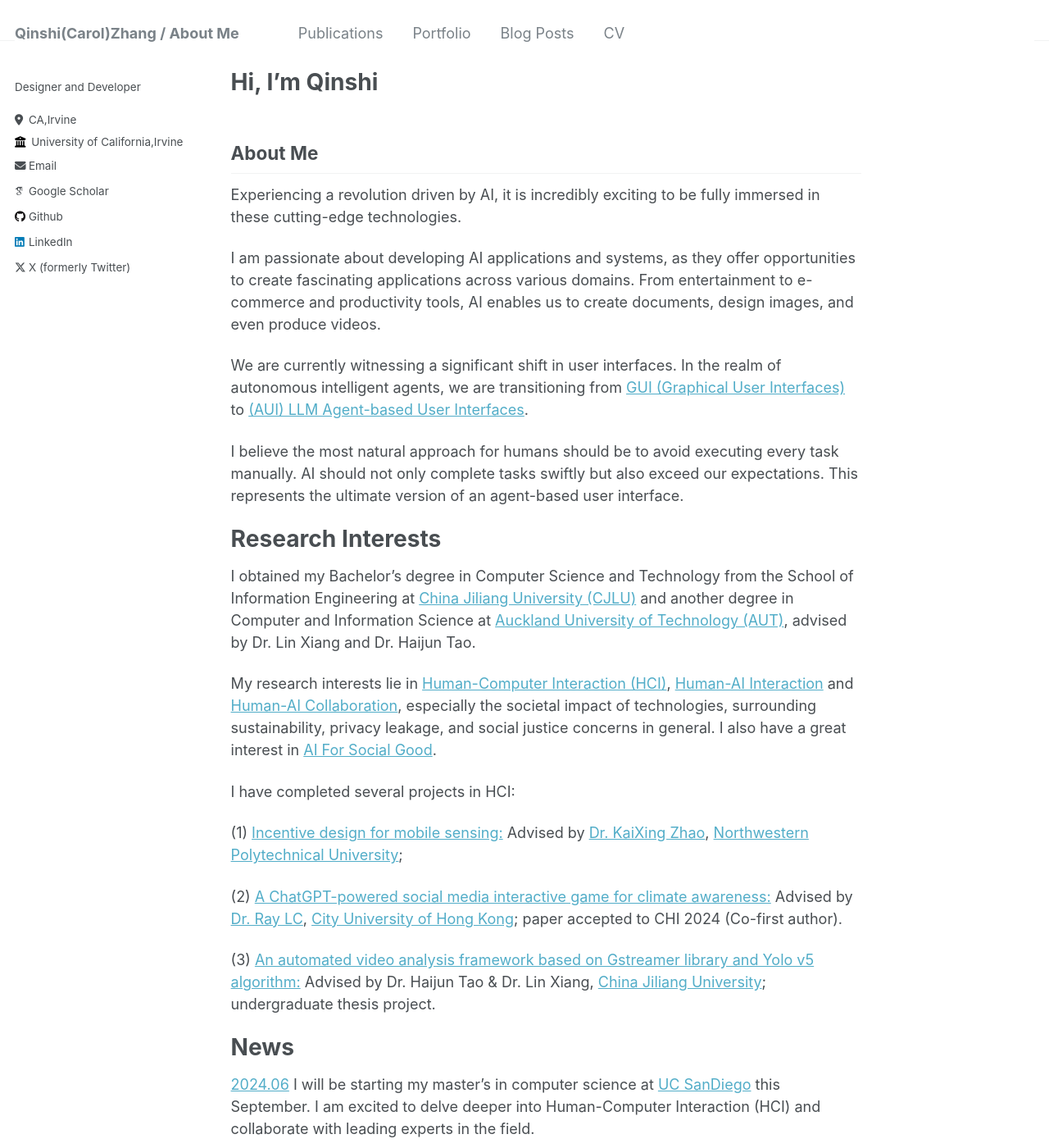
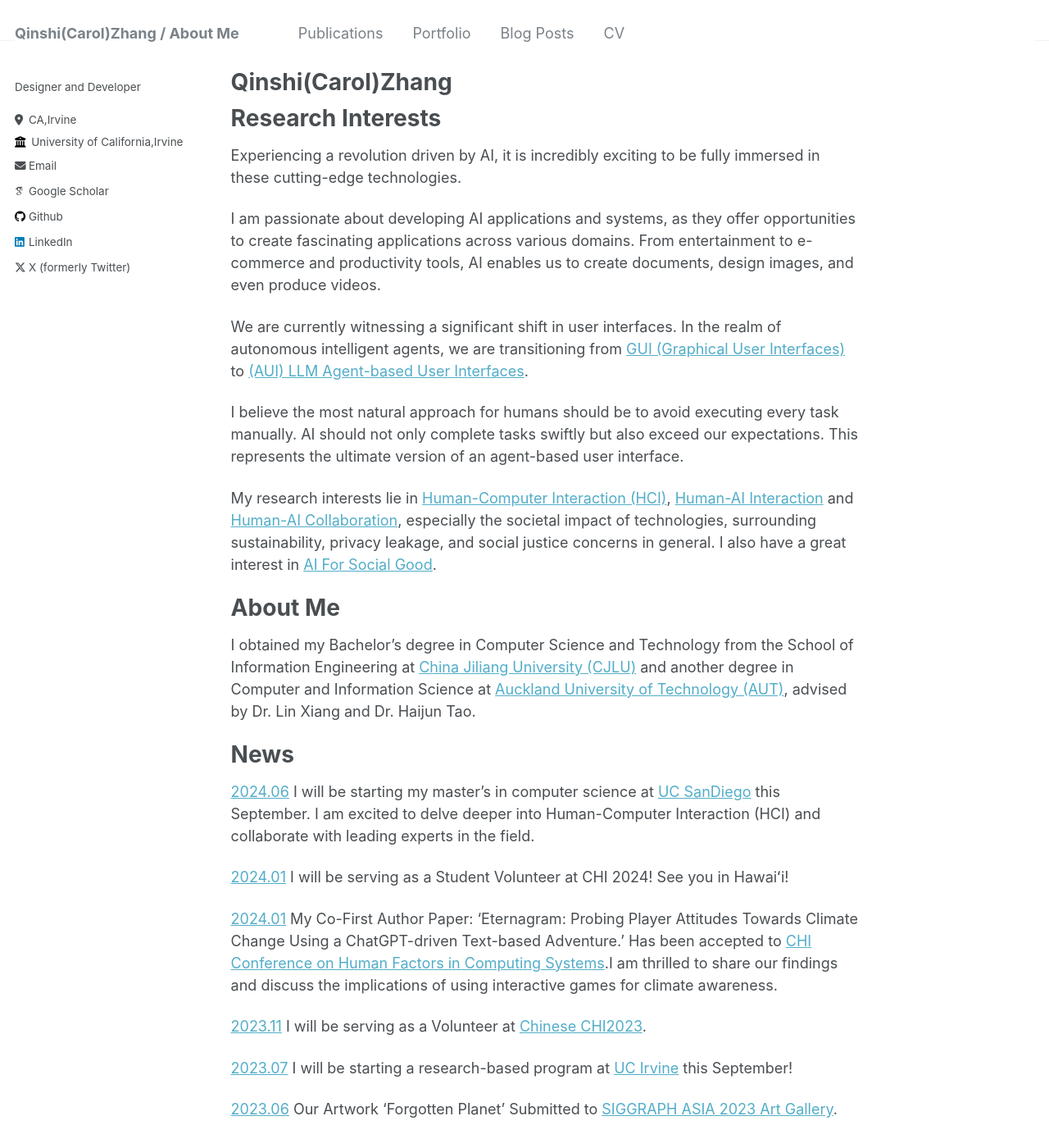
Before and after one commit to Carolzhangzz/AcademicWeb, a Jekyll site: the page built from _pages/about.md, in a window 1280 px wide and 1400 px high. Shown: the whole window at 82% size. Built offline with Jekyll 4.4.1, drawn with Linux system fonts in a browser that asks for light colours; some web fonts are replaced.

Commit message:
Update about.md

```diff
--- a/_pages/about.md
+++ b/_pages/about.md
@@ -1,12 +1,14 @@
 ---
 permalink: /
-title: "Hi, I'm Qinshi"
+title: "Qinshi(Carol)Zhang"
 author_profile: true
 redirect_from:
   - /about/
   - /about.html
 ---
-## About Me
+
+Research Interests
+======
 
 Experiencing a revolution driven by AI, it is incredibly exciting to be fully immersed in these cutting-edge technologies.
 
@@ -17,20 +19,12 @@ We are currently witnessing a significant shift in user interfaces. In the realm
 
 I believe the most natural approach for humans should be to avoid executing every task manually. AI should not only complete tasks swiftly but also exceed our expectations. This represents the ultimate version of an agent-based user interface.
 
-Research Interests
+My research interests lie in [Human-Computer Interaction (HCI)](#), [Human-AI Interaction](#) and [Human-AI Collaboration](#), especially the societal impact of technologies, surrounding sustainability, privacy leakage, and social justice concerns in general. I also have a great interest in [AI For Social Good](#).
+
+About Me
 ======
 
 I obtained my Bachelor’s degree in Computer Science and Technology from the School of Information Engineering at [China Jiliang University (CJLU)](https://english.cjlu.edu.cn/) and another degree in Computer and Information Science at [Auckland University of Technology (AUT)](https://www.aut.ac.nz/), advised by Dr. Lin Xiang and Dr. Haijun Tao.
-
-My research interests lie in [Human-Computer Interaction (HCI)](#), [Human-AI Interaction](#) and [Human-AI Collaboration](#), especially the societal impact of technologies, surrounding sustainability, privacy leakage, and social justice concerns in general. I also have a great interest in [AI For Social Good](#).
-
-I have completed several projects in HCI:
-
-(1) [Incentive design for mobile sensing:](#) Advised by [Dr. KaiXing Zhao](https://zhaokaixing.github.io/), [Northwestern Polytechnical University](https://en.nwpu.edu.cn/);
-
-(2) [A ChatGPT-powered social media interactive game for climate awareness:](#) Advised by [Dr. Ray LC](https://www.scm.cityu.edu.hk/people/ray-lc), [City University of Hong Kong](https://www.cityu.edu.hk/); paper accepted to CHI 2024 (Co-first author).
-
-(3) [An automated video analysis framework based on Gstreamer library and Yolo v5 algorithm:](#) Advised by Dr. Haijun Tao & Dr. Lin Xiang, [China Jiliang University](https://english.cjlu.edu.cn/); undergraduate thesis project.
 
 News
 ======
```
